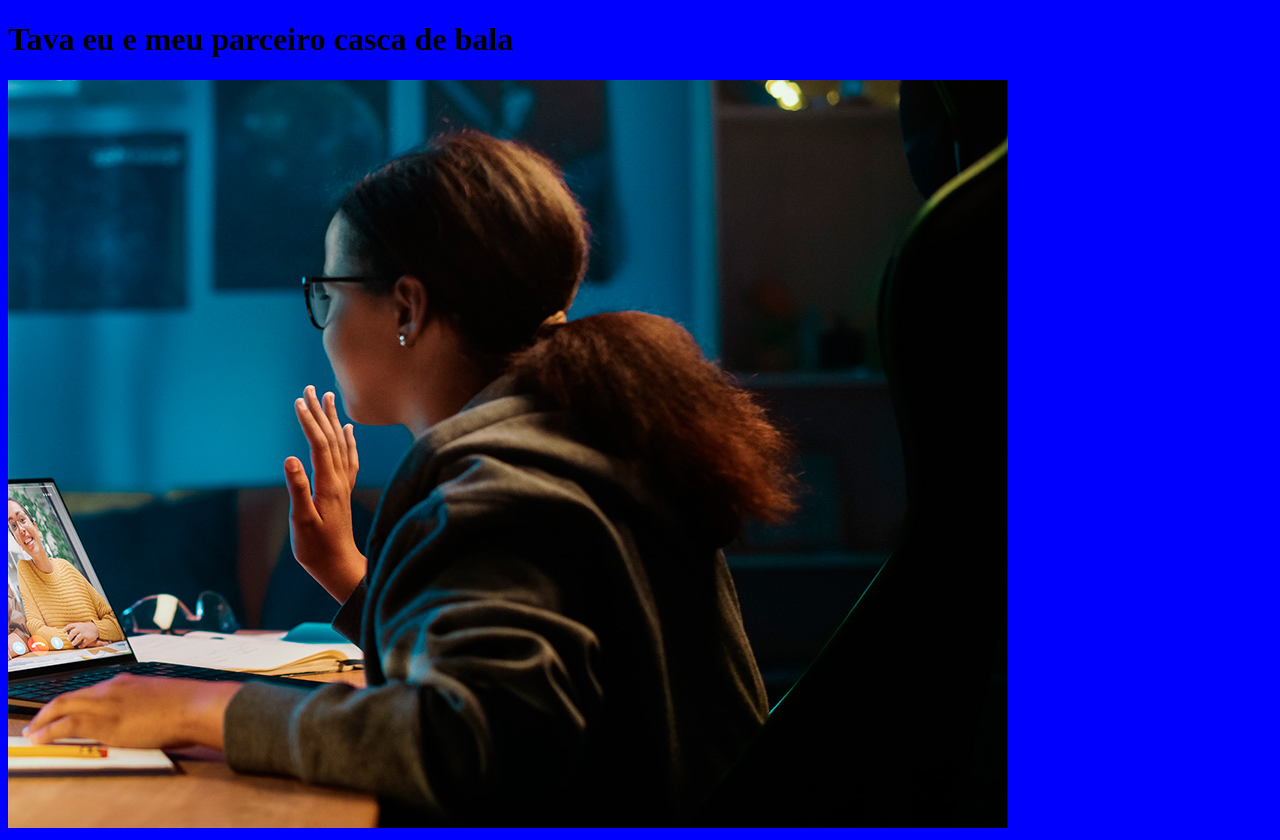
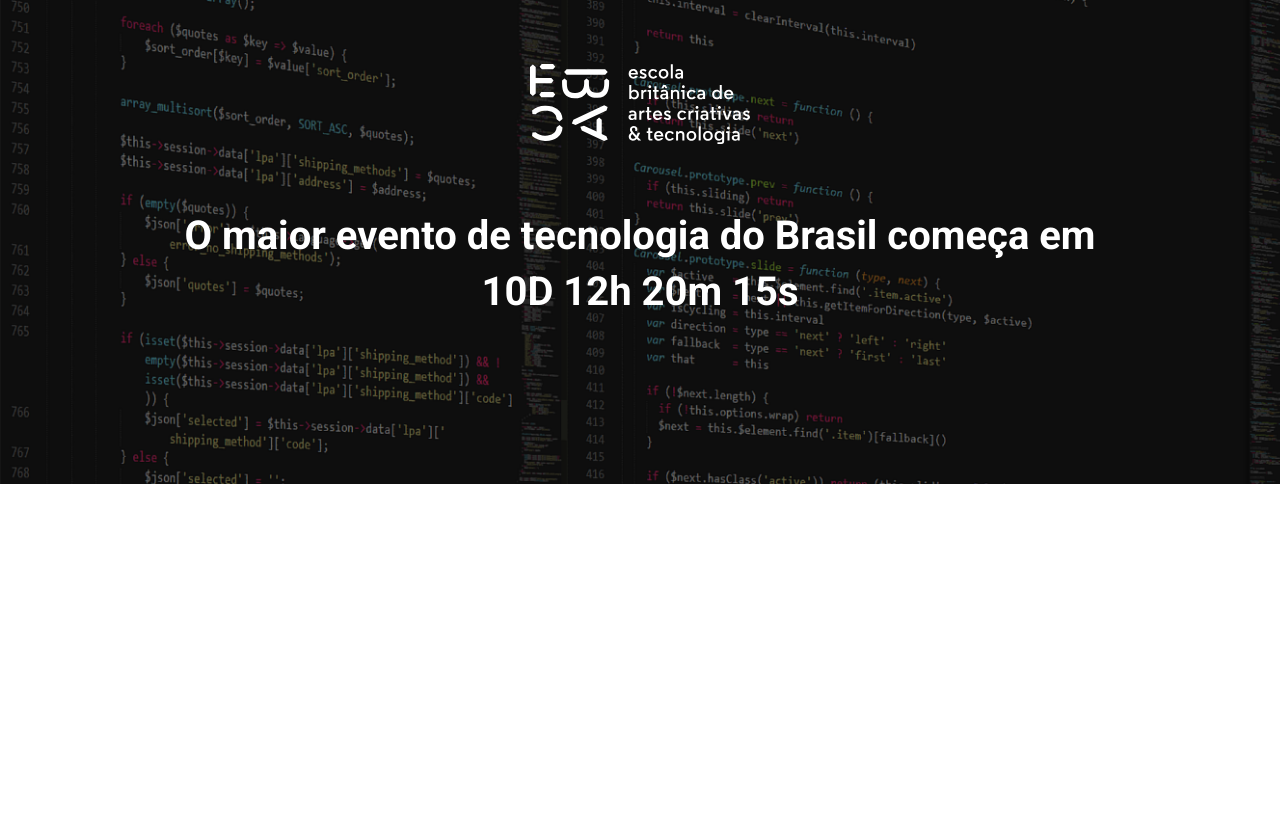
Before and after one commit to D3vErick/ebac_tech_talks, a website built with Parcel: page src/index.html in a window 1280 px wide. After the commit the page ends 800 px from the top, so only its background shows below. Built offline with nearby package versions, Linux system fonts and the light colour scheme.

Commit message:
update: Adição do _hero

```diff
--- a/src/index.html
+++ b/src/index.html
@@ -4,11 +4,20 @@
     <meta charset="UTF-8">
     <meta name="viewport" content="width=device-width, initial-scale=1.0">
     <link rel="stylesheet" href="styles/main.scss">
-    <title>Document</title>
+    <link rel="preconnect" href="https://fonts.googleapis.com">
+    <link rel="preconnect" href="https://fonts.gstatic.com" crossorigin>
+    <link href="https://fonts.googleapis.com/css2?family=Roboto:wght@400;700&display=swap" rel="stylesheet">
+    <title>EBAC - Tech Talks</title>
 </head>
 <body>
-    <h1>Tava eu e meu parceiro casca de bala</h1>
-    <img src="./images/backend.png" alt="">
+    <header class="hero">
+        <div class="container">
+            <img class="hero__logo" src="./images/ebac_logo.svg" alt="EBAC">
+            <p class="hero__text">
+                O maior evento de tecnologia do Brasil começa em 10D 12h 20m 15s
+            </p>
+        </div>
+    </header>
 
     <script src="scripts/main.js"></script>
 </body>
--- /dev/null
+++ b/src/styles/_hero.scss
@@ -0,0 +1,52 @@
+.hero{
+    padding-top: 64px;
+    padding-bottom: 100px;
+    background-image: url(../images/fundo.png); //Imagem de fundo do começo da página.
+    background-repeat: no-repeat; //Repetição da imagem desativada.
+    background-size: cover; //Preencher todo o container.
+    position: relative;
+
+    .container{
+        position: relative; //Faz com que o conteúdo do container não seja afetado e continue visível.
+    }
+
+    &::before{ //Trecho para escurecer a imagem de fundo do _hero.
+        position: absolute;
+        top: 0;
+        left: 0;
+        width: 100%;
+        height: 100%;
+        background-color: #000;
+        content: '';
+        opacity: 0.5;
+    }
+
+    &__text { //Estilização do texto.
+        margin-top: 64px;
+        margin-bottom: 64px;
+        font-size: 40px;
+        line-height: 56px;
+        font-weight: 800;
+        text-align: center;
+    }
+
+    &__logo { //Estilização da imagem de logo.
+        margin: 0 auto;
+        height: 80px;
+        display: block;
+    }
+
+    @media (max-width: 640px){ //Responsivo: Celular.
+        padding: 40px 0;
+
+        &__logo{
+            height: 40px; //Redução do tamanho da img de logo.
+        }
+
+        &__text{ //Redução do tamanho do texto.
+            font-size: 22px;
+            line-height: 24px;
+            margin: 24px 0;
+        }
+    }
+}
--- a/src/styles/main.scss
+++ b/src/styles/main.scss
@@ -1,3 +1,24 @@
-body{
-    background-color: blue;
+@use 'hero';
+
+* { //Reset css.
+    margin: 0;
+    padding: 0;
+    box-sizing: border-box;
+    font-family: 'Roboto', sans-serif;
+    color: #fff;
+
 }
+
+.container{
+    max-width: 960px; //O tamanho do container não pode passar dessa largura.
+    width: 100%;
+    margin: 0 auto; //Centralizar.
+
+    @media (max-width: 640px) { //Responsivo - Celular.
+        max-width: 80%;
+    }
+
+    @media (max-width: 1024px){ //Responsivo - Tablet.
+        max-width: 90%;
+    }
+}
```
